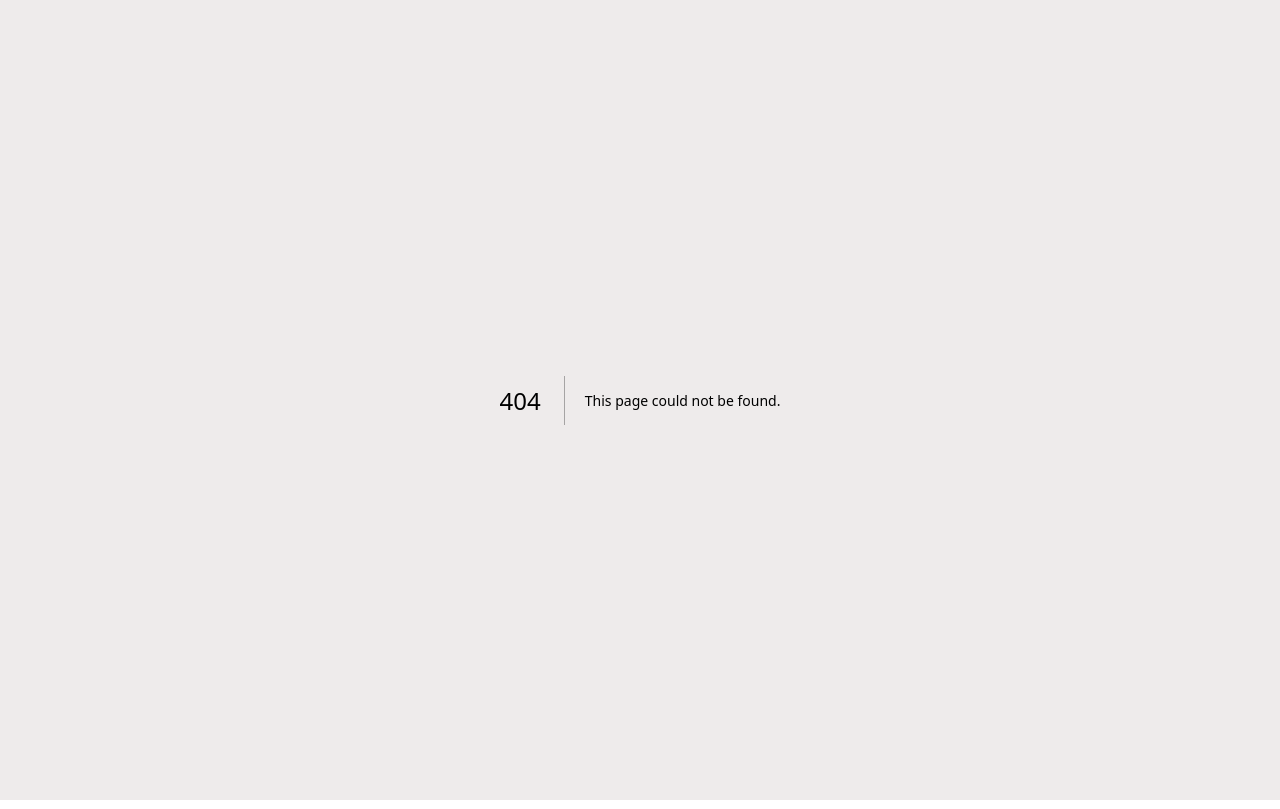
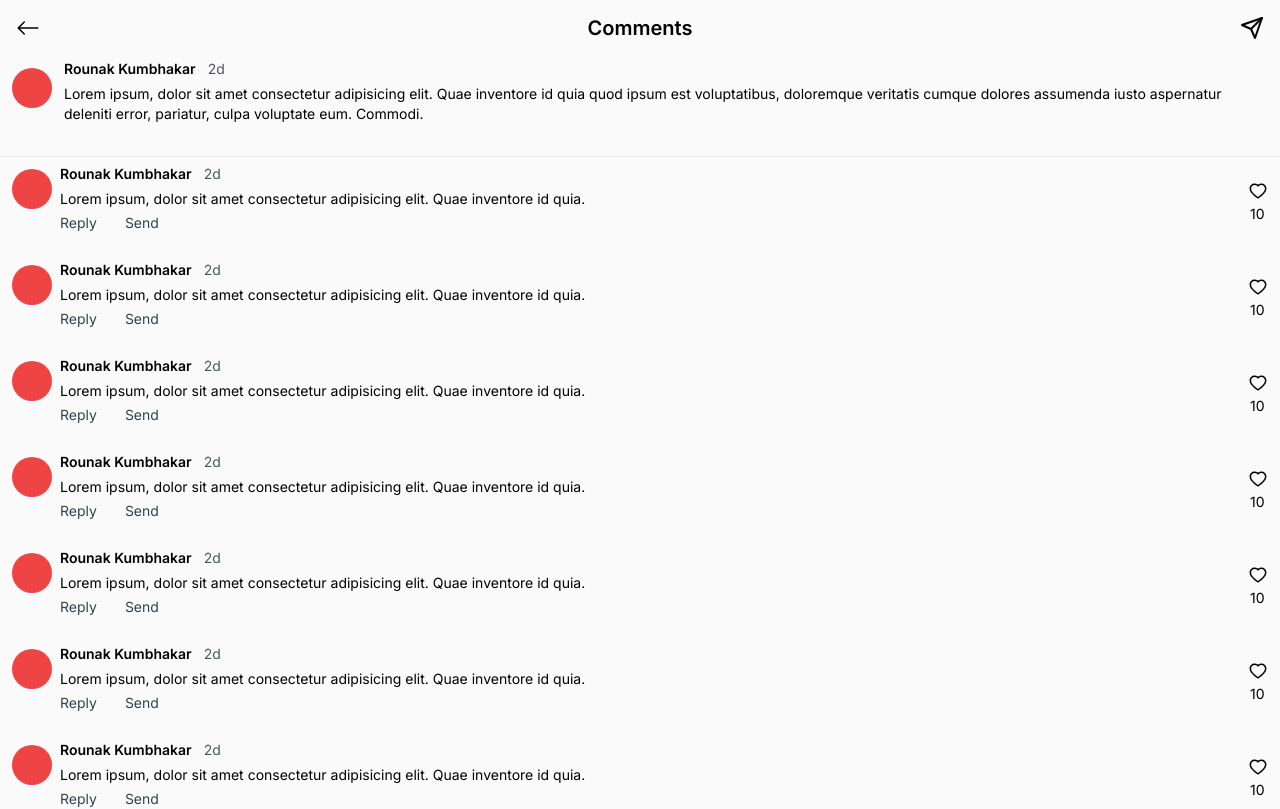
Before and after one commit to Rounak-28/rounakgram, a Next.js app: page /post/1 in a window 1280 px wide. Before the commit this address had no page. Shown: the top 809 px of the page. Built offline with nearby package versions, Linux system fonts and the light colour scheme.

Commit message:
some work on comment

```diff
--- a/components/Navbar.tsx
+++ b/components/Navbar.tsx
@@ -11,7 +11,7 @@ const Navbar = ({ session }: any) => {
 
   if (!session) {
     return (
-      <div className="fixed w-full bg-[#eeebeb] top-0">
+      <div className="fixed w-full bg-[#fafafa] top-0">
         <div className="w-full h-14 flex relative">
           <Link href="/">
             <img src="/ig.png" className="h-14 px-4" alt="" />
@@ -23,7 +23,7 @@ const Navbar = ({ session }: any) => {
   }
 
   return (
-    <div className="fixed w-full bg-[#eeebeb] top-0 z-[50000]">
+    <div className="fixed w-full bg-[#fafafa] top-0 z-[50000]">
       <div className="w-full h-14 flex relative">
         <Link href="/">
           <img src="/ig.png" className="h-14 px-4" alt="" />
--- a/components/Post.tsx
+++ b/components/Post.tsx
@@ -8,6 +8,7 @@ import Image from "next/image";
 import DeleteModal from "./DeleteModal";
 import { supabase } from "../lib/supabase-client";
 import { useSession } from "next-auth/react";
+import Link from "next/link";
 
 const Post = ({
   username,
@@ -71,7 +72,7 @@ const Post = ({
   };
 
   return (
-    <div className="w-full border-y-[1px] bg-[#ffffff] rounded-lg">
+    <div className="w-full border-y-[1px] bg-[#ffffff] rounded-lg border-2">
       <div className="top w-full h-14 flex items-center px-4 relative">
         <img
           src={userImage}
@@ -111,7 +112,9 @@ const Post = ({
             onClick={addLike}
           />
         )}
+        <Link href={`post/${id}`}>
         <FaRegComment className="text-2xl hover:text-[#7c7979]" />
+        </Link>
         <FiSend className="text-2xl hover:text-[#7c7979]" />
         <BsBookmark className="text-2xl hover:text-[#7c7979] absolute right-6" />
       </div>
--- /dev/null
+++ b/components/SingleComment.tsx
@@ -0,0 +1,32 @@
+import React from "react";
+import { AiOutlineHeart } from "react-icons/ai";
+
+const SingleComment = () => {
+  return (
+    <>
+      <section className="min-h-[50px] flex px-3 mt-1">
+        <aside className="py-2">
+          <div className="w-10 h-10 bg-red-500 rounded-full"></div>
+        </aside>
+        <aside className="w-full mx-2">
+          <span className="text-sm font-semibold">Rounak Kumbhakar</span>
+          <span className="text-sm text-gray-600 mx-3">2d</span>
+          <p className="text-sm my-1">
+            Lorem ipsum, dolor sit amet consectetur adipisicing elit. Quae
+            inventore id quia.
+          </p>
+          <div className="text-sm text-gray-700 space-x-7">
+            <button>Reply</button>
+            <button>Send</button>
+          </div>
+        </aside>
+        <aside>
+          <AiOutlineHeart className="text-xl mt-5" />
+          <span className="text-sm ml-[2px]">10</span>
+        </aside>
+      </section>
+    </>
+  );
+};
+
+export default SingleComment;
--- a/pages/_app.tsx
+++ b/pages/_app.tsx
@@ -11,7 +11,7 @@ export default function App({
 }: AppProps) {
   return (
     <SessionProvider session={session}>
-      <main className={`${inter.className} bg-[#eeebeb]`}>
+      <main className={`${inter.className} bg-[#fafafa]`}>
         {/* <Navbar /> */}
         <Component {...pageProps} />
       </main>
--- /dev/null
+++ b/pages/post/[id].tsx
@@ -0,0 +1,52 @@
+import Link from "next/link";
+import { useRouter } from "next/router";
+import { BsArrowLeft } from "react-icons/bs";
+import { FiSend } from "react-icons/fi";
+import SingleComment from "../../components/SingleComment";
+
+const Post = () => {
+  const router = useRouter();
+  const { id } = router.query;
+
+  return (
+    <div className="min-h-screen">
+      <nav className="h-14 flex justify-between items-center text-2xl px-4 sticky bg-[#fafafa] top-0">
+        <Link href="/">
+          <BsArrowLeft />
+        </Link>
+        <span className="text-xl font-semibold">Comments</span>
+        <FiSend />
+      </nav>
+      <section className="min-h-[100px] flex px-3 space-x-3">
+        <aside className="py-3">
+          <div className="w-10 h-10 bg-red-500 rounded-full"></div>
+        </aside>
+        <aside className="w-full">
+          <span className="text-sm font-semibold">Rounak Kumbhakar</span>
+          <span className="text-sm text-gray-600 mx-3">2d</span>
+          <p className="text-sm my-1">
+            Lorem ipsum, dolor sit amet consectetur adipisicing elit. Quae
+            inventore id quia quod ipsum est voluptatibus, doloremque veritatis
+            cumque dolores assumenda iusto aspernatur deleniti error, pariatur,
+            culpa voluptate eum. Commodi.
+          </p>
+        </aside>
+      </section>
+      <hr />
+      <main className="space-y-6">
+        <SingleComment />
+        <SingleComment />
+        <SingleComment />
+        <SingleComment />
+        <SingleComment />
+        <SingleComment />
+        <SingleComment />
+        <SingleComment />
+        <SingleComment />
+      </main>
+      <p>Post: {id}</p>
+    </div>
+  );
+};
+
+export default Post;
--- a/pages/postPage.tsx
+++ b/pages/postPage.tsx
@@ -80,7 +80,7 @@ const postPage = () => {
             className="w-8 h-8 rounded-full mx-2"
           ></img>
           <textarea
-            className="border-2 w-80 h-full outline-none p-2 resize-none bg-[#eeebeb]"
+            className="border-2 w-80 h-full outline-none p-2 resize-none bg-[#fafafa]"
             placeholder="write a caption..."
             onChange={changeCaption}
           />
```
